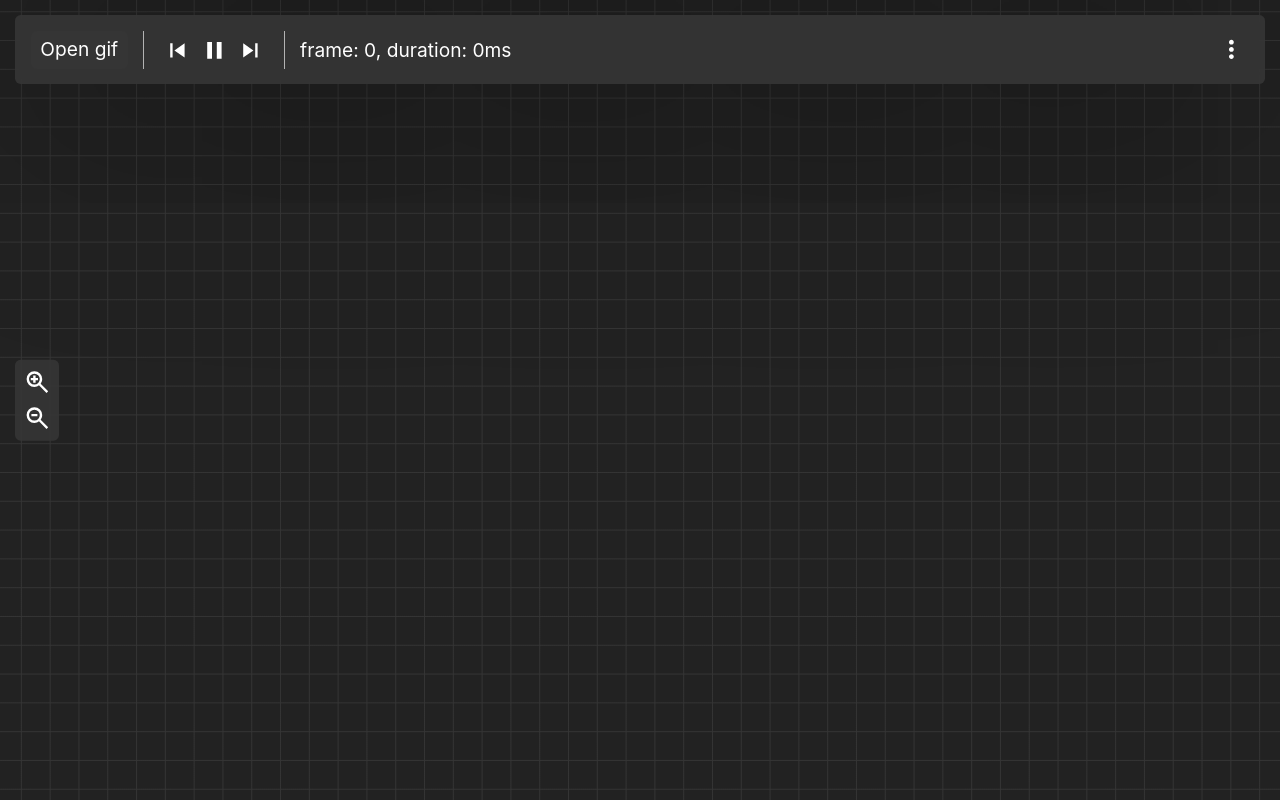
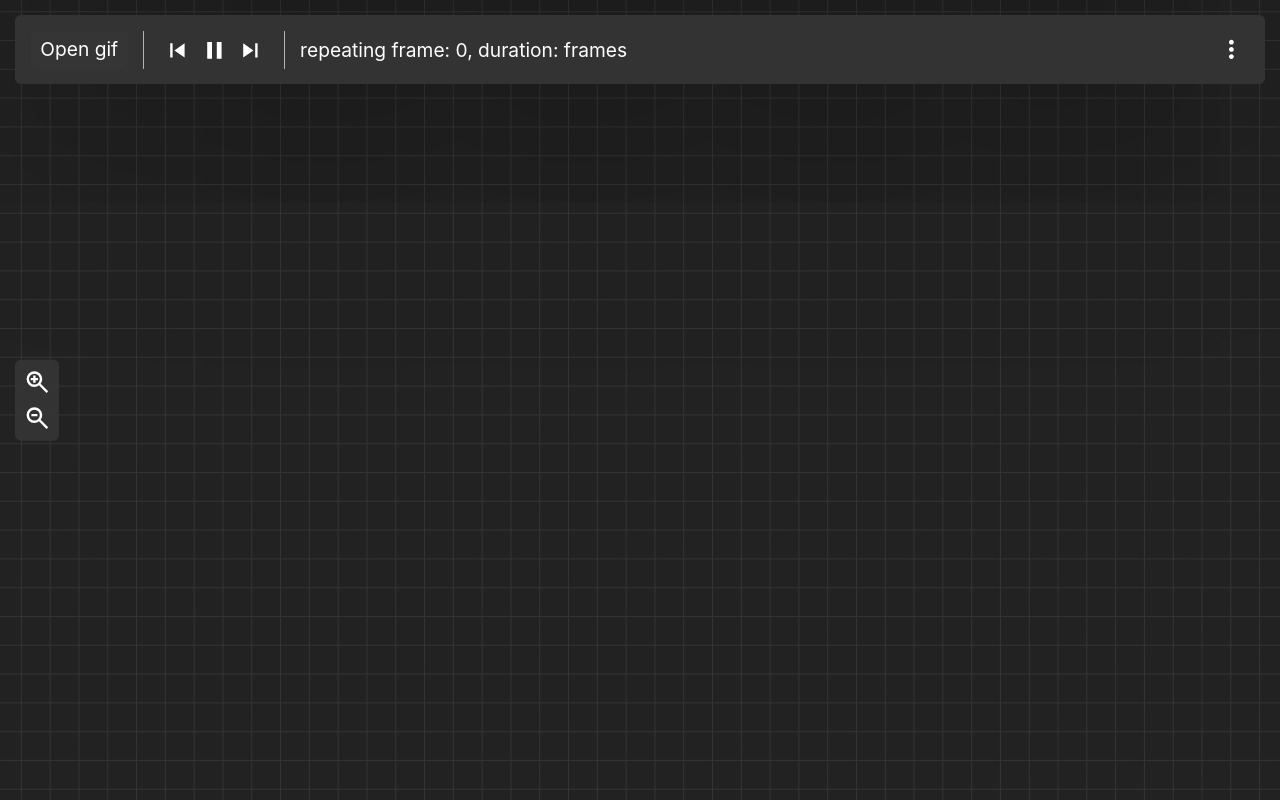
Before and after one commit to gnarlynarley/gif-study, a React (Vite) app: page / in a window 1280 px wide. Built offline with nearby package versions, Linux system fonts and the light colour scheme.

Commit message:
chore: reword ms to frames

```diff
--- a/src/App.tsx
+++ b/src/App.tsx
@@ -246,9 +246,9 @@ export function App() {
           <span className={$.toolbarDivider} />
 
           <span className={$.toolbarInfo}>
-            frame: {currentFrame?.number ?? 0}, duration:{" "}
+            repeating frame: {currentFrame?.number ?? 0}, duration:{" "}
             {currentFrame?.duration ?? ""}
-            0ms
+            {" frames"}
           </span>
 
           <span className={$.toolbarPush} />
```
